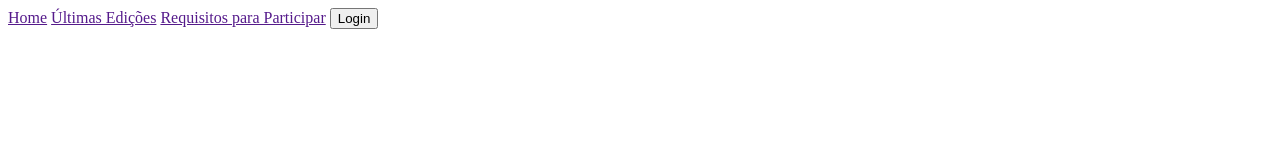
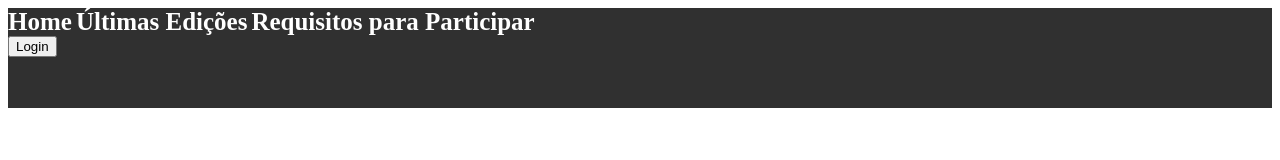
Before and after one commit to mocelinRM/bootcamp-dnc, a plain HTML site: page index.html in a window 1280 px wide. Drawn offline with Linux system fonts and the light colour scheme.

Commit message:
importando fonte

```diff
--- a/index.html
+++ b/index.html
@@ -3,13 +3,43 @@
 <head>
     <meta charset="UTF-8">
     <meta name="viewport" content="width=device-width, initial-scale=1.0">
-    <title>Document</title>
+    <title>Bootcamp DNC</title>
+
+    <link rel="preconnect" href="https://fonts.googleapis.com">
+    <link rel="preconnect" href="https://fonts.gstatic.com" crossorigin>
+    <link href="https://fonts.googleapis.com/css2?family=Inter&family=Poppins:wght@400;700&display=swap" rel="stylesheet">
+
+    <style>
+
+        body {
+            margin: 0x; /* margem externa*/
+            padding: 0px; /* margem interna*/
+        }
+        #principal {
+            /* font-family: 'Inter'; */
+            width: 100%;
+            height: 100px;
+            background-color: #303030;
+
+        }
+
+        #principal div a {
+            font-size: 25px;
+            font-weight: 600;
+            color: white;
+            text-decoration: none;
+        }
+
+
+    </style>
 </head>
 <body>
-    <nav>
-        <a href="">Home</a>
+    <nav id="principal">
+        <div>
+        <a id="" class="" href="">Home</a>
         <a href="">Últimas Edições</a>
         <a href="">Requisitos para Participar</a>
+        </div>
         <button>Login</button>
     </nav>
 </body>
```
